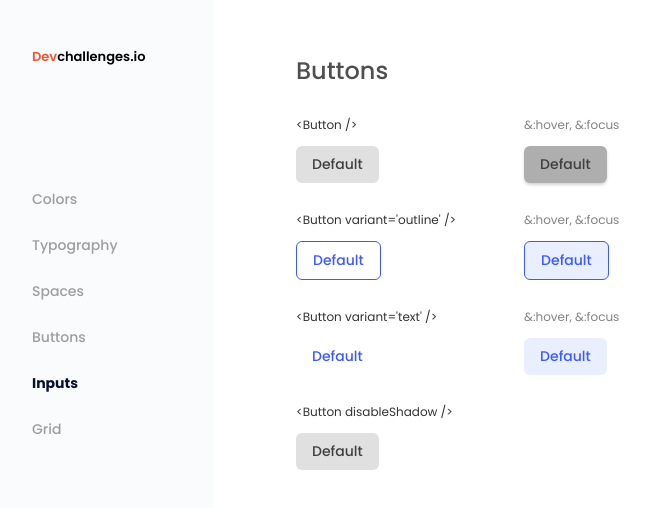
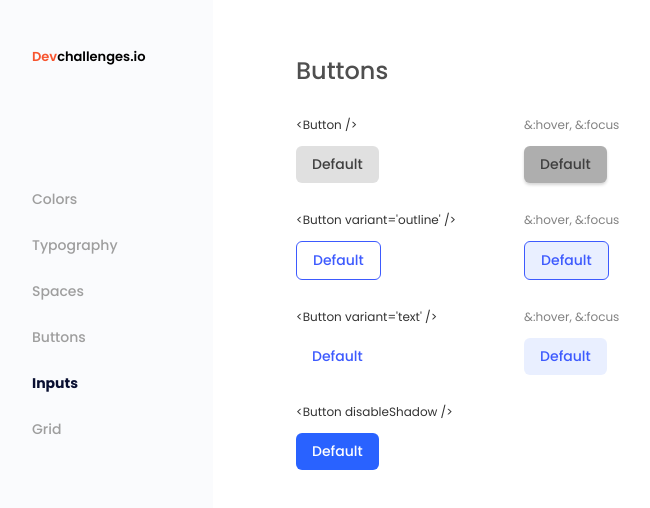
Before and after one commit to bibmode/reusable-button-component, a React (Create React App) app: page / in a window 1280 px wide. Shown: the top 508 px of the page, without its empty margins (24-674 px from the left). Built offline with nearby package versions, Linux system fonts and the light colour scheme.

Commit message:
text refactor colors

```diff
--- a/src/App.css
+++ b/src/App.css
@@ -9,9 +9,9 @@
   --bgPrimaryFocus: #0039cb;
 
   --textDark: #333333;
-  --textWhite: #ffffff;
+  --textPrimary: #ffffff;
   --textLight: #828282;
-  --textBlue: #3d5afe;
+  --text: #3d5afe;
   --textDefault: #3f3f3f;
 
   --shadowDefault: 0px 2px 3px rgba(51, 51, 51, 0.2);
--- a/src/Button/Button.styles.js
+++ b/src/Button/Button.styles.js
@@ -25,7 +25,7 @@ export const Wrapper = styled.button`
   cursor: pointer;
 
   color: ${(props) =>
-    props.variant === "Default" ? "var(--textDefault)" : "var(--textBlue)"};
+    props.variant ? `var(--text${props.variant})` : `var(--text)`};
 
   :hover,
   :focus {
--- a/src/Button/index.js
+++ b/src/Button/index.js
@@ -1,7 +1,7 @@
 import { useEffect, useState } from "react";
 import { Wrapper } from "./Button.styles";
 
-const Button = ({ variant, focus, color: colorTheme, disableShadow }) => {
+const Button = ({ variant, focus, color, disableShadow }) => {
   const [type, setType] = useState("Default");
   const [themeColor, setThemeColor] = useState("Default");
 
@@ -11,19 +11,15 @@ const Button = ({ variant, focus, color: colorTheme, disableShadow }) => {
       setType(str);
     }
 
-    if (colorTheme) {
-      const str2 = colorTheme.charAt(0).toUpperCase() + colorTheme.slice(1);
-      setThemeColor(str2);
+    if (color) {
+      const str2 = color.charAt(0).toUpperCase() + color.slice(1);
+      //console.log(str2);
+      setType(str2);
     }
-  }, [variant, colorTheme]);
+  }, [variant, color]);
 
   return (
-    <Wrapper
-      focus={focus}
-      variant={type}
-      color={themeColor}
-      disableShadow={disableShadow}
-    >
+    <Wrapper focus={focus} variant={type} disableShadow={disableShadow}>
       Default
     </Wrapper>
   );
--- a/src/MainFrame/MainFrame.styles.js
+++ b/src/MainFrame/MainFrame.styles.js
@@ -21,6 +21,7 @@ export const Buttons = styled.div`
 
 export const ButtonContainer = styled.div`
   margin: 2.8rem 6.8rem 0 0;
+  color: var(--text);
 
   h3 {
     font-size: 1.2rem;
```
